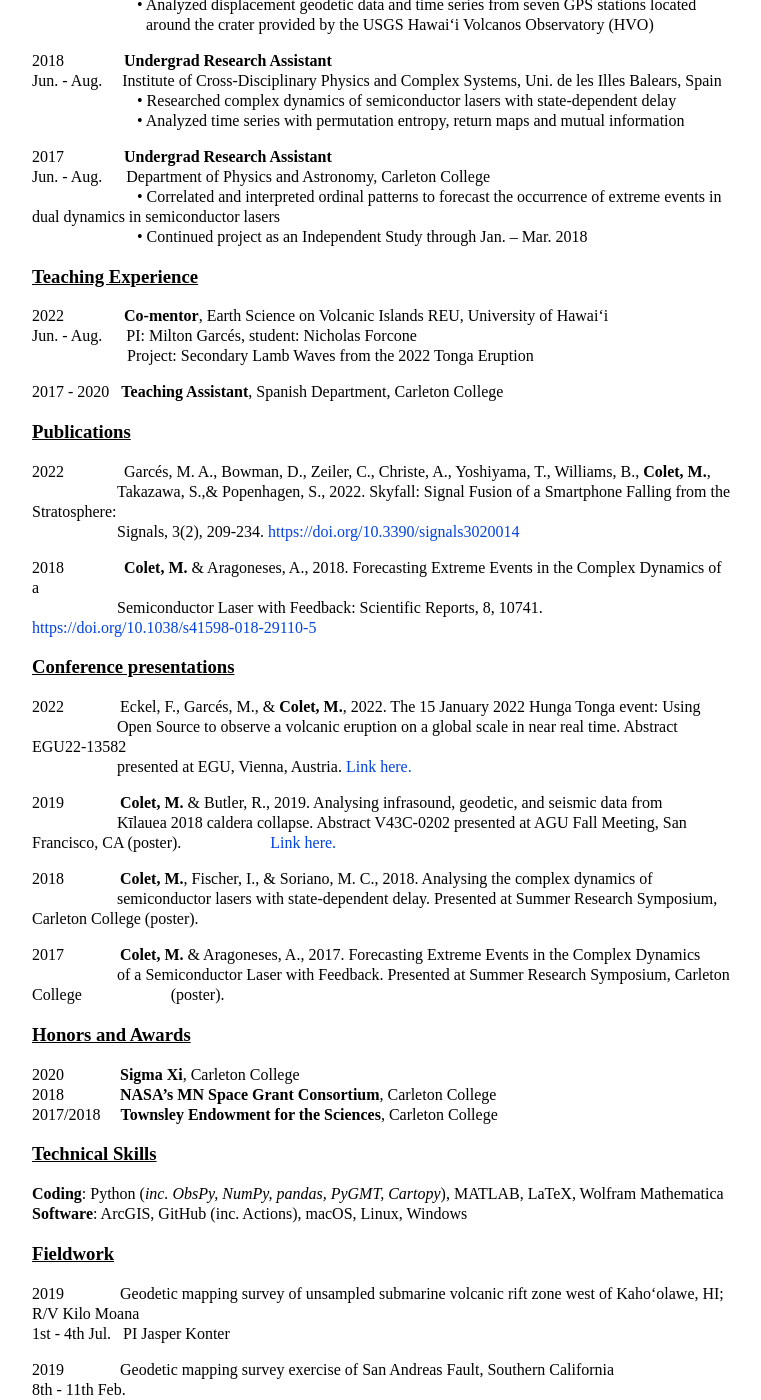
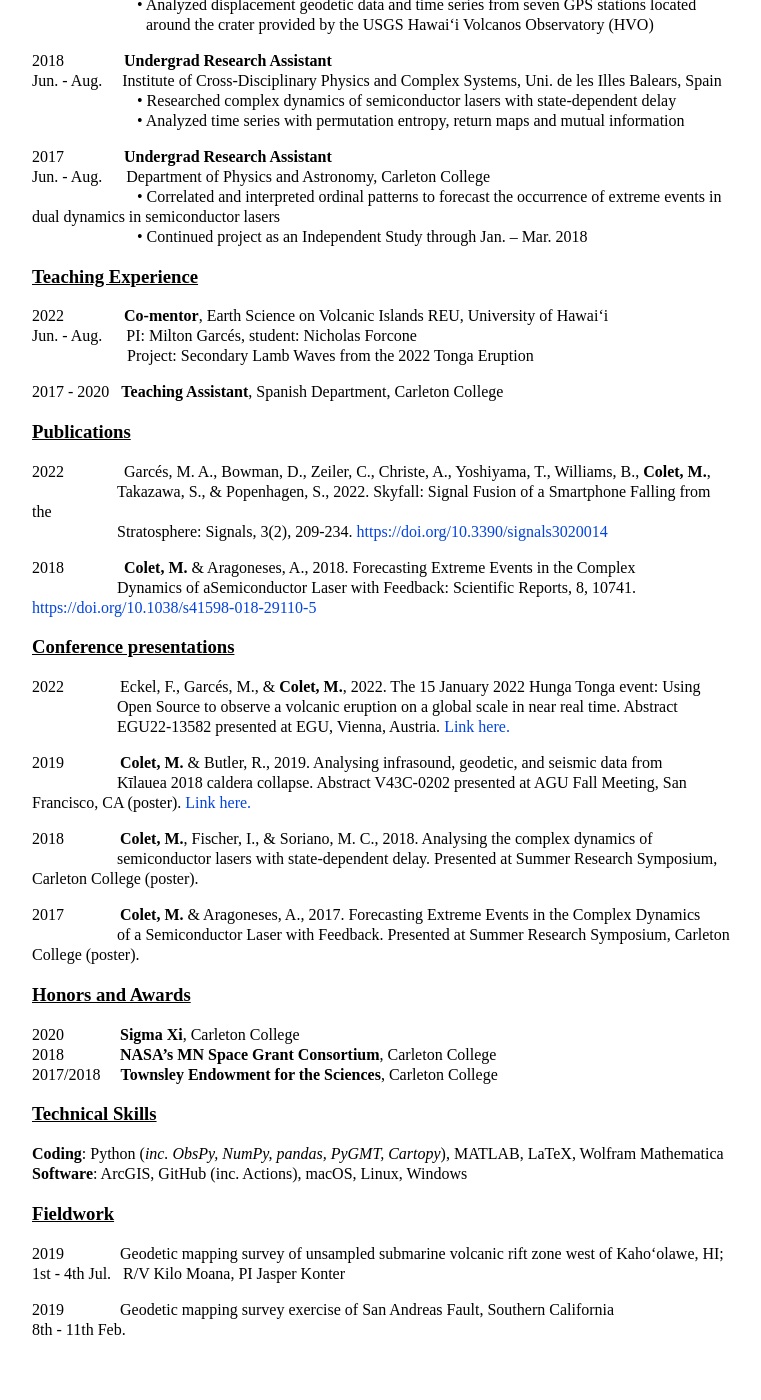
Before and after one commit to MeritxellC/MeritxellC.github.io, a Jekyll site: the page built from cv/cv.md, in a window 1280 px wide and 1400 px high, scrolled down 546 px. Shown: the whole window, without its empty margins (258-1019 px from the left). Built offline with Jekyll 4.4.1, drawn with Linux system fonts in a browser that asks for light colours; after the commit the page ends 1886 px from its top, so only the background shows below that.

Commit message:
more formatting cv

```diff
--- a/cv/cv.md
+++ b/cv/cv.md
@@ -80,18 +80,17 @@ PI: Milton Garcés, student: Nicholas Forcone<br>
 <p>
 2022&nbsp;&nbsp;&nbsp;&nbsp;&nbsp;&nbsp;&nbsp;&nbsp;&nbsp;&nbsp;&nbsp;&nbsp;&nbsp;&nbsp;&nbsp;Garcés, M. A., Bowman, D., Zeiler, C., Christe, A., Yoshiyama, T., Williams, B.,
 <strong>Colet, M.</strong>,<br>
-<span style="margin-left:85px;"></span>Takazawa, S.,& Popenhagen, S., 2022. Skyfall: Signal Fusion of a Smartphone Falling from the Stratosphere:  <br>
-<span style="margin-left:85px;"></span>Signals, 3(2), 209-234.
+<span style="margin-left:85px;"></span>Takazawa, S., & Popenhagen, S., 2022. Skyfall: Signal Fusion of a Smartphone Falling from the <br>
+<span style="margin-left:85px;"></span>Stratosphere: Signals, 3(2), 209-234.
 
 <a href="https://www.mdpi.com/2624-6120/3/2/14/htm">https://doi.org/10.3390/signals3020014</a>
 
 </p>
 
 <p>
-2018&nbsp;&nbsp;&nbsp;&nbsp;&nbsp;&nbsp;&nbsp;&nbsp;&nbsp;&nbsp;&nbsp;&nbsp;&nbsp;&nbsp;&nbsp;<strong>Colet, M.</strong> & Aragoneses, A., 2018. Forecasting Extreme Events in the Complex Dynamics of
-a <br>
-<span style="margin-left:85px;"></span>Semiconductor Laser with Feedback: Scientific Reports, 8, 10741.
-<a href="https://www.nature.com/articles/s41598-018-29110-5">https://doi.org/10.1038/s41598-018-29110-5</a>
+2018&nbsp;&nbsp;&nbsp;&nbsp;&nbsp;&nbsp;&nbsp;&nbsp;&nbsp;&nbsp;&nbsp;&nbsp;&nbsp;&nbsp;&nbsp;<strong>Colet, M.</strong> & Aragoneses, A., 2018. Forecasting Extreme Events in the Complex <br>
+<span style="margin-left:85px;"></span>Dynamics of aSemiconductor Laser with Feedback: Scientific Reports, 8, 10741.
+<span style="margin-left:85px;"></span><a href="https://www.nature.com/articles/s41598-018-29110-5">https://doi.org/10.1038/s41598-018-29110-5</a>
 </p>
 
 <h3>
@@ -100,8 +99,8 @@ a <br>
 
 <p>
 2022&nbsp;&nbsp;&nbsp;&nbsp;&nbsp;&nbsp;&nbsp;&nbsp;&nbsp;&nbsp;&nbsp;&nbsp;&nbsp;&nbsp;Eckel, F., Garcés, M., & <strong>Colet, M.</strong>, 2022. The 15 January 2022 Hunga Tonga event: Using <br>
-<span style="margin-left:85px;"></span>Open Source to observe a volcanic eruption on a global scale in near real time. Abstract EGU22-13582 <br>
-<span style="margin-left:85px;"></span>presented at EGU, Vienna, Austria.
+<span style="margin-left:85px;"></span>Open Source to observe a volcanic eruption on a global scale in near real time. Abstract <br>
+<span style="margin-left:85px;"></span>EGU22-13582 presented at EGU, Vienna, Austria.
 <a href="https://meetingorganizer.copernicus.org/EGU22/EGU22-13582.html">Link here.</a>
 </p>
 
@@ -109,7 +108,7 @@ a <br>
 <p>
 2019&nbsp;&nbsp;&nbsp;&nbsp;&nbsp;&nbsp;&nbsp;&nbsp;&nbsp;&nbsp;&nbsp;&nbsp;&nbsp;&nbsp;<strong>Colet, M.</strong> & Butler, R., 2019. Analysing infrasound, geodetic, and seismic data from <br>
 <span style="margin-left:85px;"></span>Kīlauea 2018 caldera collapse. Abstract V43C-0202 presented at AGU Fall Meeting, San Francisco, CA (poster).
-<span style="margin-left:85px;"></span><a href="https://ui.adsabs.harvard.edu/abs/2019AGUFM.V43C0202C/abstract">Link here.</a>
+<a href="https://ui.adsabs.harvard.edu/abs/2019AGUFM.V43C0202C/abstract">Link here.</a>
 </p>
 
 <p>
@@ -120,8 +119,7 @@ a <br>
 
 <p>
 2017&nbsp;&nbsp;&nbsp;&nbsp;&nbsp;&nbsp;&nbsp;&nbsp;&nbsp;&nbsp;&nbsp;&nbsp;&nbsp; <strong>Colet, M.</strong> & Aragoneses, A., 2017. Forecasting Extreme Events in the Complex Dynamics <br>
-<span style="margin-left:85px;"></span>of a Semiconductor Laser with Feedback. Presented at Summer Research Symposium, Carleton College
-<span style="margin-left:85px;"></span>(poster).
+<span style="margin-left:85px;"></span>of a Semiconductor Laser with Feedback. Presented at Summer Research Symposium, Carleton College (poster).
 </p>
 
 <h3>
@@ -146,8 +144,8 @@ a <br>
 <u>Fieldwork</u>
 </h3>
 <p>
-2019&nbsp;&nbsp;&nbsp;&nbsp;&nbsp;&nbsp;&nbsp;&nbsp;&nbsp;&nbsp;&nbsp;&nbsp;&nbsp;&nbsp;Geodetic mapping survey of unsampled submarine volcanic rift zone west of Kaho‘olawe, HI; R/V Kilo Moana <br>
-1st - 4th Jul.&nbsp;&nbsp;&nbsp;PI Jasper Konter
+2019&nbsp;&nbsp;&nbsp;&nbsp;&nbsp;&nbsp;&nbsp;&nbsp;&nbsp;&nbsp;&nbsp;&nbsp;&nbsp;&nbsp;Geodetic mapping survey of unsampled submarine volcanic rift zone west of Kaho‘olawe, HI; <br>
+1st - 4th Jul.&nbsp;&nbsp;&nbsp;R/V Kilo Moana, PI Jasper Konter
 </p>
 <p>
 2019&nbsp;&nbsp;&nbsp;&nbsp;&nbsp;&nbsp;&nbsp;&nbsp;&nbsp;&nbsp;&nbsp;&nbsp;&nbsp;&nbsp;Geodetic mapping survey exercise of San Andreas Fault, Southern California <br>
```
